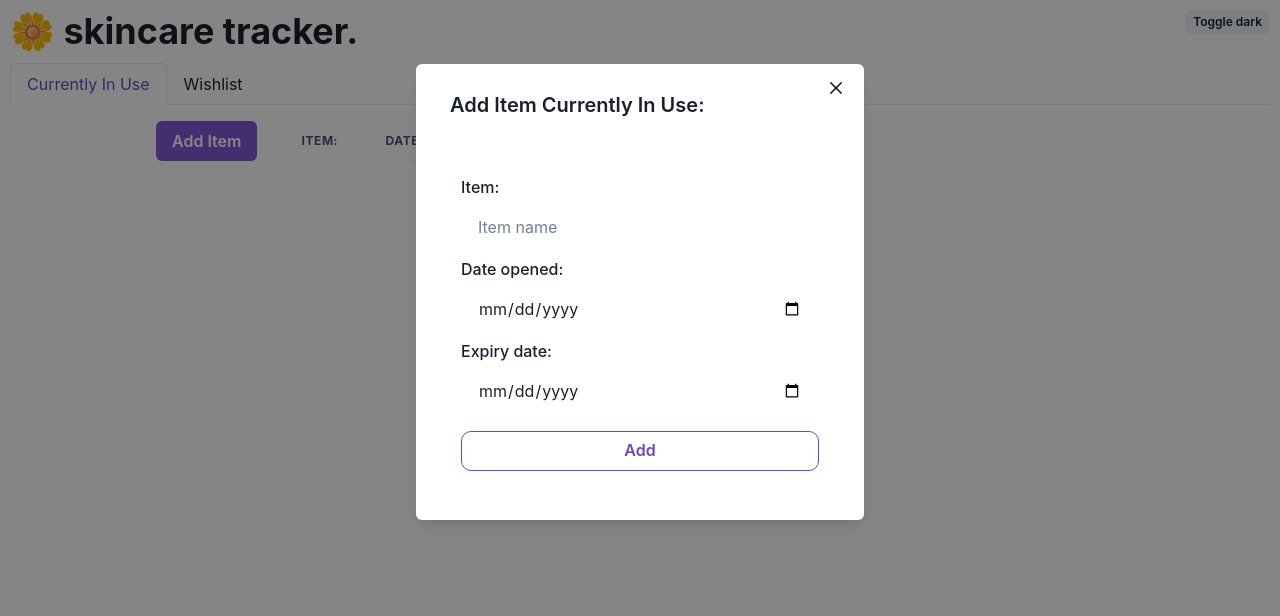
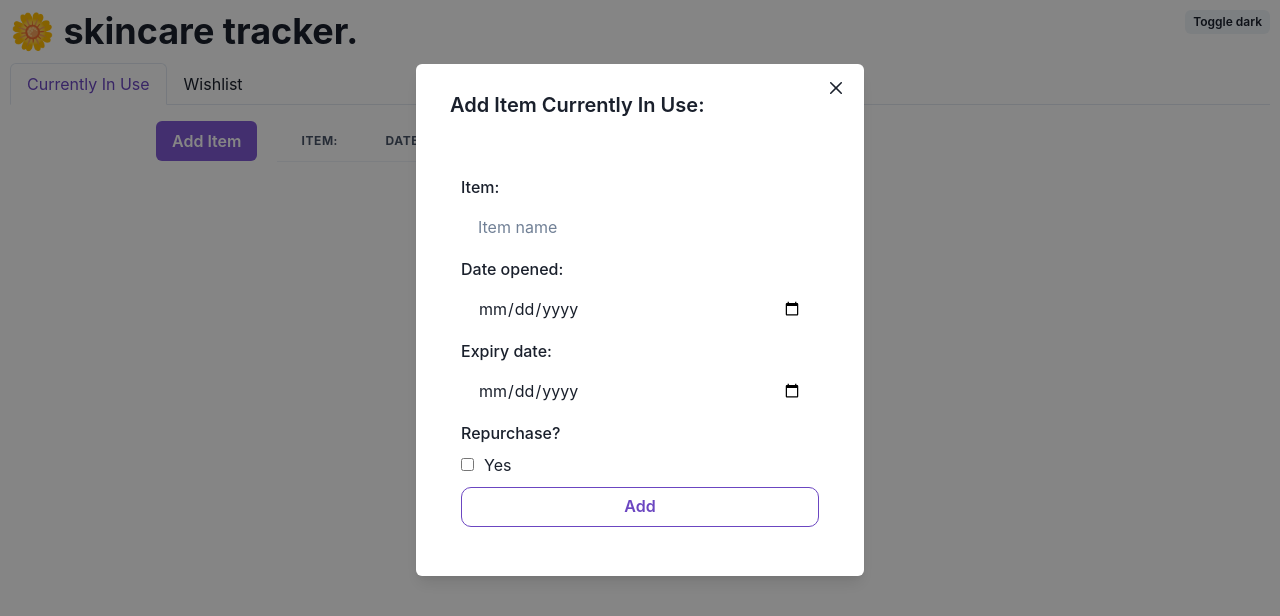
Before and after one commit to vvynz/skincare-tracker, a React (Create React App) app: page / in a window 1280 px wide. Both pictures are taken after a click on the button "Add Item". Shown: the top 616 px of the page. Built offline with nearby package versions, Linux system fonts and the light colour scheme.

Commit message:
Add a checkbox input field to the itemForm component

```diff
--- a/src/Components/ItemForm.jsx
+++ b/src/Components/ItemForm.jsx
@@ -92,7 +92,6 @@ export default function ProductForm() {
     setFormData(newData);
   };
 
-
   const editItem = (e, item) => {
     e.preventDefault();
     setEditItemID(item.id);
@@ -107,7 +106,6 @@ export default function ProductForm() {
     setEditFormData(formValues);
   };
 
-
   const handleEditFormChange = (e) => {
     e.preventDefault();
 
@@ -118,7 +116,6 @@ export default function ProductForm() {
     updFormData[name] = value;
     setEditFormData(updFormData);
   };
-
 
   const handleEditFormSubmit = (e) => {
     e.preventDefault();
@@ -143,7 +140,6 @@ export default function ProductForm() {
     setItems(newItems);
     setEditItemID(null);
   };
-
 
   const deleteItem = (itemID) => {
     // create a new array and copy prev items array
@@ -216,6 +212,17 @@ export default function ProductForm() {
                     name="expiryDate"
                   />
 
+                  <FormLabel>Repurchase?</FormLabel>
+                  <div className="repurchase-container">
+                    <input
+                      className="checkbox-field"
+                      // id="repurchase"
+                      type="checkbox"
+                      name="repurchase"
+                    />
+                    <label className="repurchase-label">Yes</label>
+                  </div>
+
                   <Button
                     type="submit"
                     colorScheme="purple"
@@ -250,6 +257,7 @@ export default function ProductForm() {
                 <>
                   {editItemID === item.id ? (
                     <InUseEditable
+                      key={item.id}
                       editFormData={editFormData}
                       handleEditFormChange={handleEditFormChange}
                       cancel={cancel}
--- a/src/Styles/ItemForm.scss
+++ b/src/Styles/ItemForm.scss
@@ -36,3 +36,8 @@
   // animation:
   animation-duration: 5s;
 }
+
+.repurchase-label {
+  // border: 1px solid #fff;
+  margin-left: 10px;
+}
```
